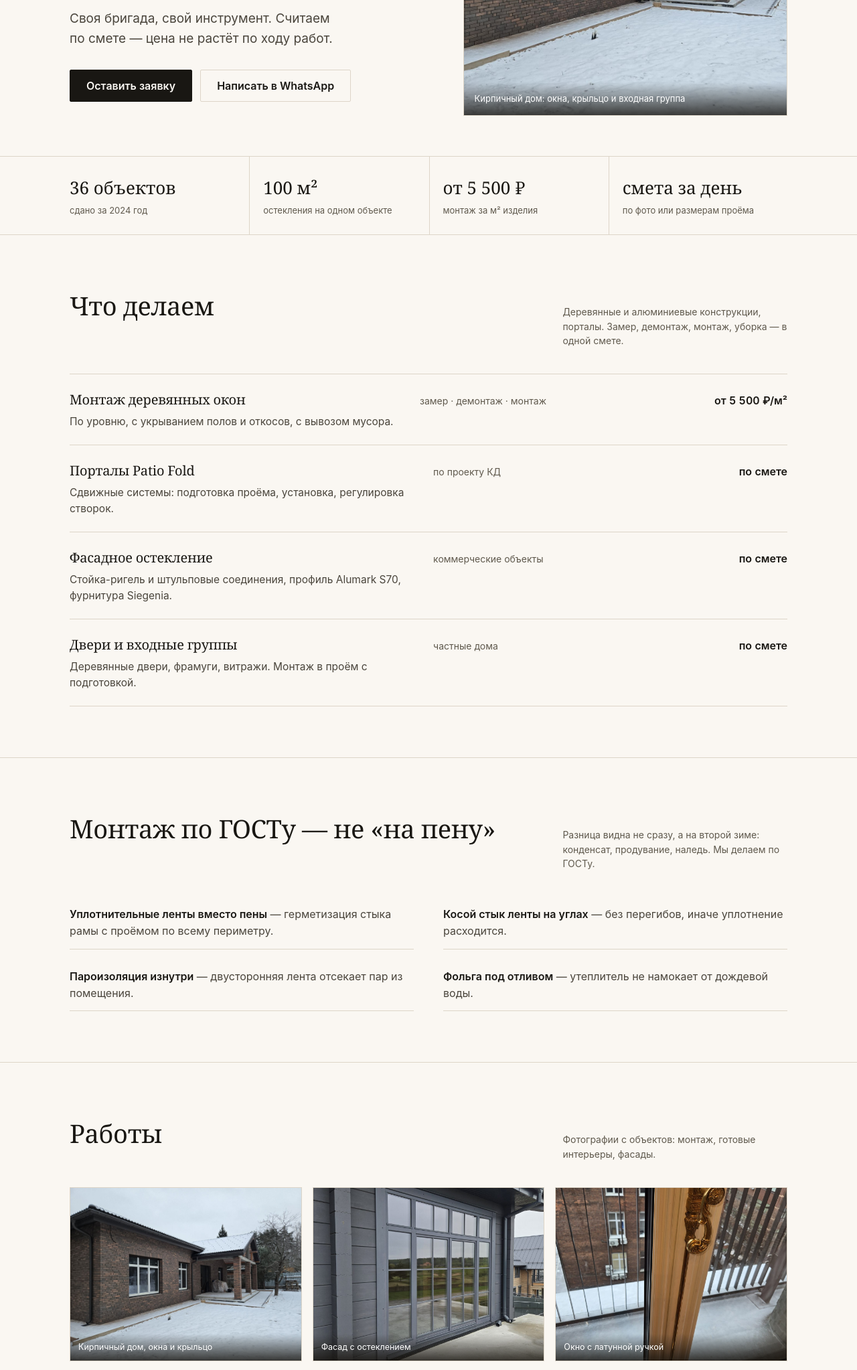
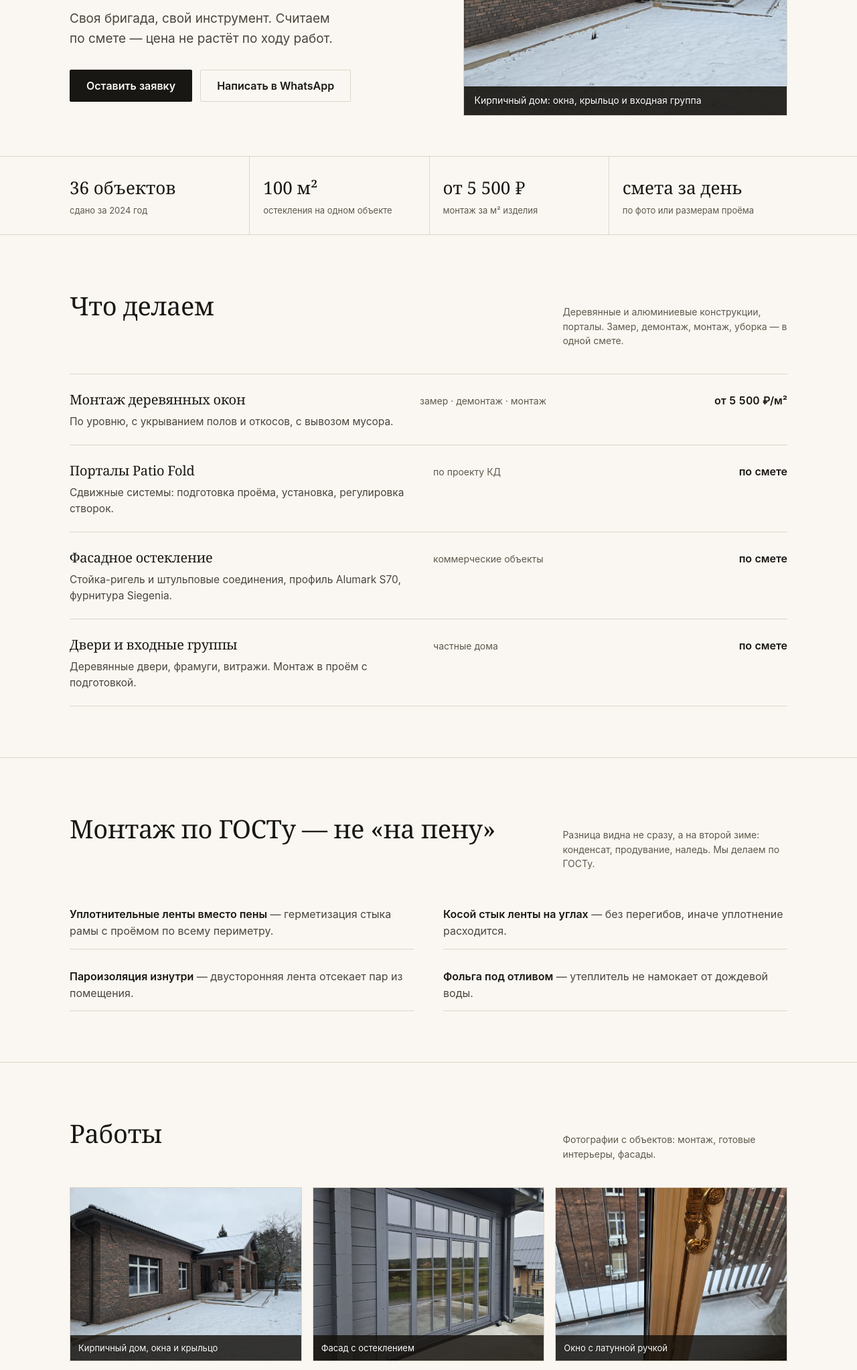
Before and after one commit to pahus1986-ux/Montazh, a plain HTML site: page index.html in a window 1280 px wide. Shown: the part 441-2487 px from the top of the page at 67% size. Drawn offline with Linux system fonts and the light colour scheme.

Commit message:
Подписи на фото: контраст и читаемость

```diff
--- a/index.html
+++ b/index.html
@@ -51,7 +51,7 @@
 
   .hero .frame{position:relative;aspect-ratio:1/1;background:var(--paper-2);border:1px solid var(--line);overflow:hidden}
   .hero .frame img{width:100%;height:100%;object-fit:cover}
-  .hero .cap{position:absolute;left:0;right:0;bottom:0;padding:14px 16px;font-size:13px;color:#fff;background:linear-gradient(to top,rgba(20,17,12,.78),rgba(20,17,12,0))}
+  .hero .cap{position:absolute;left:0;right:0;bottom:0;padding:12px 16px;font-size:14px;line-height:1.3;color:#fff;background:rgba(20,17,12,.88);text-shadow:0 1px 2px rgba(0,0,0,.45)}
 
   .facts{border-top:1px solid var(--line);border-bottom:1px solid var(--line)}
   .facts .wrap{display:grid;grid-template-columns:repeat(4,1fr);gap:1px;padding:0 24px;background:var(--paper)}
@@ -86,7 +86,7 @@
   .gal{display:grid;grid-template-columns:repeat(3,1fr);gap:16px}
   .shot{position:relative;background:var(--paper-2);border:1px solid var(--line);overflow:hidden;aspect-ratio:4/3}
   .shot img{width:100%;height:100%;object-fit:cover}
-  .shot span{position:absolute;left:0;right:0;bottom:0;padding:10px 12px;font-size:12.5px;color:#fff;background:linear-gradient(to top,rgba(20,17,12,.8),rgba(20,17,12,0))}
+  .shot span{position:absolute;left:0;right:0;bottom:0;padding:9px 12px;font-size:13px;color:#fff;background:rgba(20,17,12,.82);text-shadow:0 1px 2px rgba(0,0,0,.4)}
 
   .objects{width:100%;border-collapse:collapse;font-size:16px}
   .objects th{text-align:left;font-weight:600;font-size:12px;letter-spacing:.12em;text-transform:uppercase;color:var(--muted);padding:0 12px 12px 0;border-bottom:1px solid var(--line)}
```
